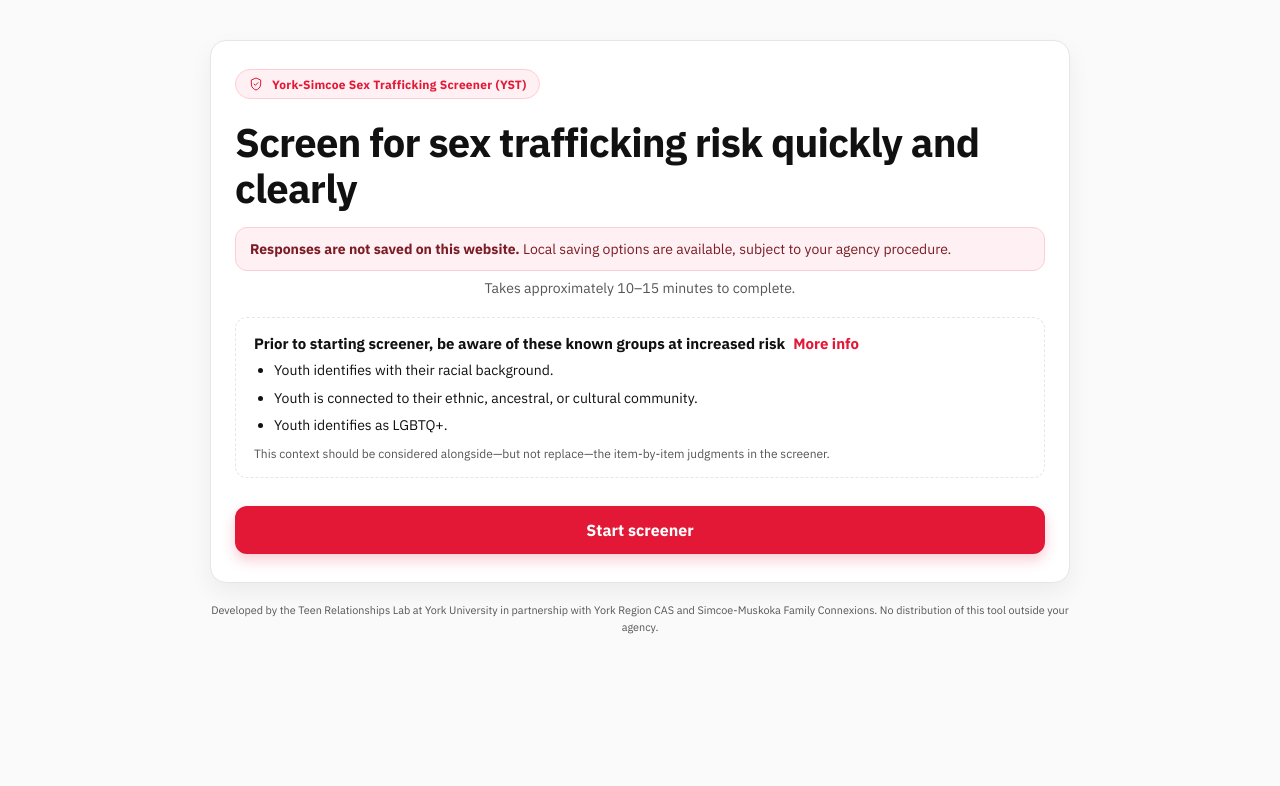
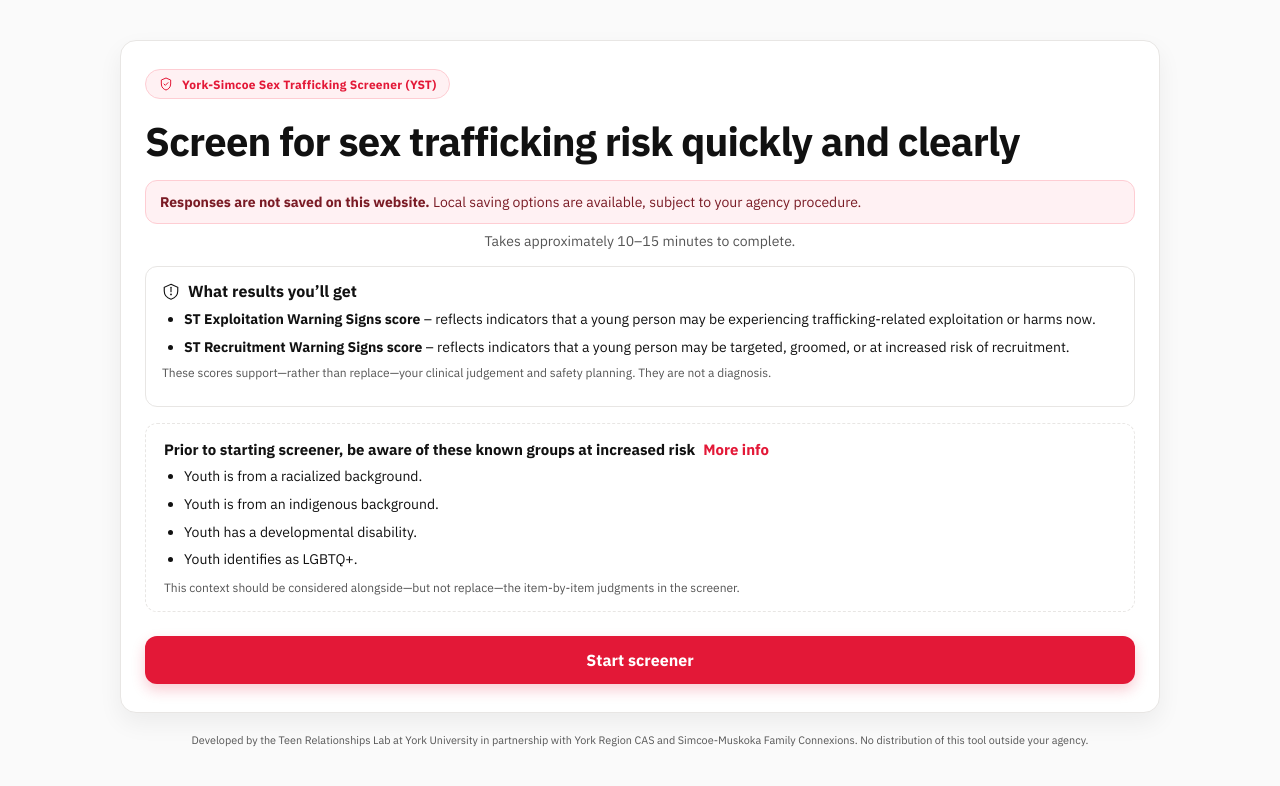
Before and after one commit to thiapranos/YST, a plain HTML site: page index.html in a window 1280 px wide. Drawn offline with Linux system fonts and the light colour scheme.

Commit message:
Update index.html

```diff
--- a/index.html
+++ b/index.html
@@ -15,9 +15,13 @@
       --card: #FFFFFF;
       --border: #E8E6E4;
       --focus: #3AC2EF;
+
       --accent-soft-bg: #FFF1F3;
       --accent-soft-border: #FECDD3;
       --accent-soft-ink: #7A1B25;
+
+      /* layout */
+      --container: 980px; /* widened so the headline fits on one line on desktop */
     }
 
     @media (prefers-color-scheme: dark){
@@ -51,7 +55,7 @@
     a:hover { text-decoration: underline; }
     :focus-visible { outline: 3px solid var(--focus); outline-offset: 2px; border-radius: 6px; }
 
-    .wrap { width: 100%; max-width: 860px; }
+    .wrap { width: 100%; max-width: var(--container); }
 
     .hero {
       background: var(--card);
@@ -76,7 +80,14 @@
       margin-bottom: 14px;
     }
 
-    h1 { margin: 6px 0 10px 0; font-size: clamp(28px, 4.2vw, 40px); line-height: 1.15; letter-spacing: -0.02em; }
+    /* Headline tuned so it stays on one line at common laptop widths */
+    h1 {
+      margin: 6px 0 10px 0;
+      font-size: clamp(26px, 3.6vw, 38px);
+      line-height: 1.12;
+      letter-spacing: -0.02em;
+      text-wrap: balance;
+    }
 
     .privacy {
       background: var(--accent-soft-bg);
@@ -90,7 +101,23 @@
 
     .time-note { margin-top: 8px; font-size: 14px; color: var(--muted); text-align: center; }
 
-    .cta { display: flex; flex-direction: column; align-items: center; margin-top: 28px; gap: 8px; }
+    /* New results section */
+    .results-info{
+      margin-top: 16px;
+      background: var(--card);
+      border: 1px solid var(--border);
+      border-radius: 12px;
+      padding: 14px 16px;
+    }
+    .results-title{
+      display:flex; align-items:center; gap:8px;
+      font-weight: 700; font-size: 16px; margin: 0 0 6px 0;
+    }
+    .results-list{ margin: 4px 0 0 22px; padding: 0; }
+    .results-list li{ margin: 8px 0; font-size: 14px; line-height: 1.45; }
+    .results-hint{ margin-top: 8px; font-size: 12px; color: var(--muted); }
+
+    .cta { display: flex; flex-direction: column; align-items: center; margin-top: 24px; gap: 8px; }
 
     .btn-primary {
       display:inline-flex; align-items:center; justify-content:center; gap:10px;
@@ -105,11 +132,17 @@
     footer{ margin-top: 18px; text-align: center; font-size: 13px; color: var(--muted); }
 
     /* Disclaimer styles */
-    .disclaimer{ margin-top: 20px; background: var(--card); border: 1px dashed var(--border); border-radius: 12px; padding: 16px 18px; }
+    .disclaimer{ margin-top: 16px; background: var(--card); border: 1px dashed var(--border); border-radius: 12px; padding: 16px 18px; }
     .disclaimer-title{ font-weight: 700; font-size: 15px; margin-bottom: 8px; color: var(--ink); display:flex; align-items:center; gap:8px; }
     .disclaimer-list{ margin: 0 0 6px 20px; padding: 0; }
     .disclaimer-list li{ margin: 8px 0; color: var(--ink); font-size:14px; line-height:1.4; }
     .disclaimer-hint{ margin: 10px 0 0 0; font-size: 12px; color: var(--muted); }
+
+    /* Extra: at wider desktops, give a little more breathing room */
+    @media (min-width: 1200px){
+      :root{ --container: 1040px; }
+      h1{ font-size: 40px; } /* caps at 40 but only on very wide screens */
+    }
   </style>
 </head>
 <body>
@@ -125,14 +158,28 @@
       <div id="privacy" class="privacy" role="note"><strong>Responses are not saved on this website.</strong> Local saving options are available, subject to your agency procedure.</div>
       <div class="time-note">Takes approximately 10–15 minutes to complete.</div>
 
+      <!-- New results explanation -->
+      <section class="results-info" role="note" aria-labelledby="results-title">
+        <h2 id="results-title" class="results-title">
+          <svg width="18" height="18" viewBox="0 0 24 24" fill="none" aria-hidden="true"><path d="M12 3l9 4v5c0 6-4.5 9.5-9 11C7.5 21.5 3 18 3 12V7l9-4z" stroke="currentColor" stroke-width="1.5" fill="none"/><path d="M12 7v6" stroke="currentColor" stroke-width="1.5" stroke-linecap="round"/><circle cx="12" cy="16.5" r="1.2" fill="currentColor"/></svg>
+          What results you’ll get
+        </h2>
+        <ul class="results-list">
+          <li><strong>ST Exploitation Warning Signs score</strong> – reflects indicators that a young person may be experiencing trafficking-related exploitation or harms now.</li>
+          <li><strong>ST Recruitment Warning Signs score</strong> – reflects indicators that a young person may be targeted, groomed, or at increased risk of recruitment.</li>
+        </ul>
+        <p class="results-hint">These scores support—rather than replace—your clinical judgement and safety planning. They are not a diagnosis.</p>
+      </section>
+
       <div class="disclaimer" role="note" aria-labelledby="disclaimer-title">
         <div id="disclaimer-title" class="disclaimer-title">
           Prior to starting screener, be aware of these known groups at increased risk
           <a href="#" class="more-info" aria-label="More information (PDF)">More info</a>
         </div>
         <ul class="disclaimer-list" role="list">
-          <li>Youth identifies with their racial background.</li>
-          <li>Youth is connected to their ethnic, ancestral, or cultural community.</li>
+          <li>Youth is from a racialized background.</li>
+          <li>Youth is from an indigenous background.</li>
+          <li>Youth has a developmental disability.</li>
           <li>Youth identifies as LGBTQ+.</li>
         </ul>
         <p class="disclaimer-hint">This context should be considered alongside—but not replace—the item-by-item judgments in the screener.</p>
```
